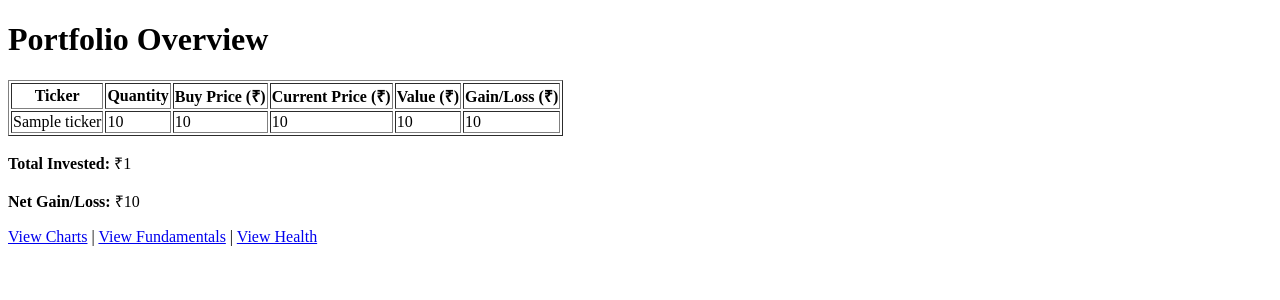
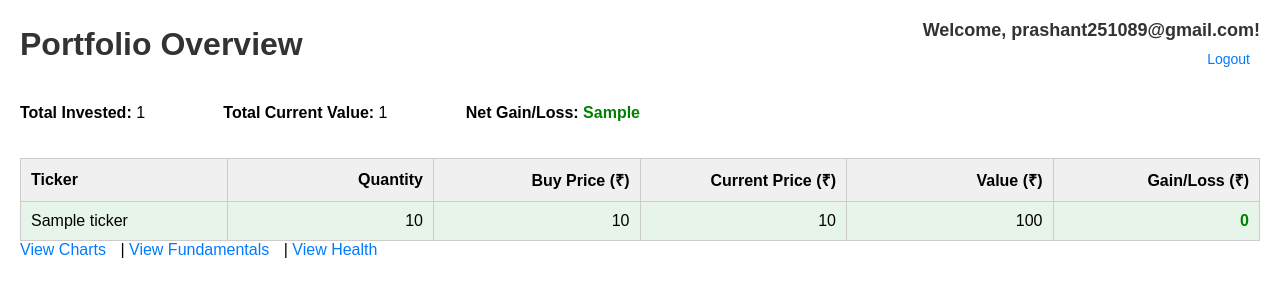
Before and after one commit to kasmariya/PortfolioTracker, a Flask app: template templates/portfolio.html in a window 1280 px wide. Shown: the top 300 px of the page. Run offline with Flask 3, Linux system fonts and the light colour scheme; a user stored in the database is signed in; the template is opened without the code that fills it: most values are stand-ins (such as "Sample title", 1, 10 or a date in 2020).

Commit message:
Update portfolio.html

```diff
--- a/templates/portfolio.html
+++ b/templates/portfolio.html
@@ -1,12 +1,140 @@
 <!DOCTYPE html>
 <html lang="en">
+
 <head>
     <meta charset="UTF-8">
     <title>Portfolio</title>
+    <style>
+        body {
+            font-family: Arial, sans-serif;
+            margin: 20px;
+        }
+
+        .header-container {
+            display: flex;
+            justify-content: space-between;
+            align-items: center;
+            margin-bottom: 20px;
+        }
+
+        .user-info {
+            text-align: right;
+        }
+
+        .user-info h1 {
+            margin: 0;
+            font-size: 18px;
+        }
+
+        .user-info a {
+            display: inline-block;
+            margin-top: 10px;
+            font-size: 14px;
+            color: #007BFF;
+        }
+
+        .user-info a:hover {
+            text-decoration: underline;
+        }
+
+        .portfolio-overview {
+            flex-grow: 1;
+            text-align: left;
+        }
+
+        h1 {
+            color: #333;
+            margin: 0;
+        }
+
+        .summary {
+            display: flex;
+            justify-content: space-between;
+            width: 50%;
+            text-align: left;
+            font-size: 16px;
+        }
+
+        .gain {
+            color: green;
+            font-weight: bold;
+        }
+
+        .loss {
+            color: red;
+            font-weight: bold;
+        }
+
+        table {
+            width: 100%;
+            border-collapse: collapse;
+            margin-top: 20px;
+            table-layout: fixed;
+        }
+
+        th,
+        td {
+            padding: 10px;
+            text-align: right;
+            border: 1px solid #ccc;
+            word-wrap: break-word;
+        }
+
+        th {
+            background-color: #f0f0f0;
+        }
+
+        td:first-child,
+        th:first-child {
+            text-align: left;
+        }
+
+        tr.gain-row {
+            background-color: #e6f4ea;
+        }
+
+        tr.loss-row {
+            background-color: #fbeaea;
+        }
+
+        tr:hover {
+            background-color: #f9f9f9;
+        }
+
+        a {
+            margin-right: 10px;
+            text-decoration: none;
+            color: #007BFF;
+        }
+
+        a:hover {
+            text-decoration: underline;
+        }
+    </style>
 </head>
+
 <body>
-    <h1>Portfolio Overview</h1>
-    <table border="1">
+    <div class="header-container">
+        <div class="portfolio-overview">
+            <h1>Portfolio Overview</h1>
+        </div>
+        <div class="user-info">
+            <h1>Welcome, {{ current_user.username }}!</h1>
+            <a href="{{ url_for('logout') }}">Logout</a>
+        </div>
+    </div>
+
+    <div class="summary">
+        <p><strong>Total Invested:</strong> {{ total_cost }}</p>
+        <p><strong>Total Current Value:</strong> {{ total_value }}</p>
+        <p><strong>Net Gain/Loss:</strong>
+            <span class="{{ 'gain' if net_gain|replace(',', '')|float >= 0 else 'loss' }}">
+                {{ net_gain }}
+            </span>
+        </p>
+    </div>
+
+    <table>
         <thead>
             <tr>
                 <th>Ticker</th>
@@ -19,23 +147,25 @@
         </thead>
         <tbody>
             {% for row in rows %}
-            <tr>
+            {% set row_value = row.quantity * row.current_price %}
+            {% set row_gain_loss = row_value - (row.quantity * row.buy_price) %}
+            <tr class="{{ 'gain-row' if row_gain_loss >= 0 else 'loss-row' }}">
                 <td>{{ row.ticker }}</td>
                 <td>{{ row.quantity }}</td>
                 <td>{{ row.buy_price | round(2) }}</td>
                 <td>{{ row.current_price | round(2) }}</td>
-                <td>{{ row.value | round(2) }}</td>
-                <td>{{ row.gain_loss | round(2) }}</td>
+                <td>{{ row_value | round(2) }}</td>
+                <td class="{{ 'gain' if row_gain_loss >= 0 else 'loss' }}">
+                    {{ row_gain_loss | round(2) }}
+                </td>
             </tr>
             {% endfor %}
         </tbody>
     </table>
 
-    <p><strong>Total Invested:</strong> ₹{{ total_cost | round(2) }}</p>
-    <p><strong>Net Gain/Loss:</strong> ₹{{ net_gain | round(2) }}</p>
-
     <a href="{{ url_for('charts_view') }}">View Charts</a> |
     <a href="{{ url_for('fundamentals_view') }}">View Fundamentals</a> |
     <a href="{{ url_for('health_view') }}">View Health</a>
 </body>
+
 </html>
```
